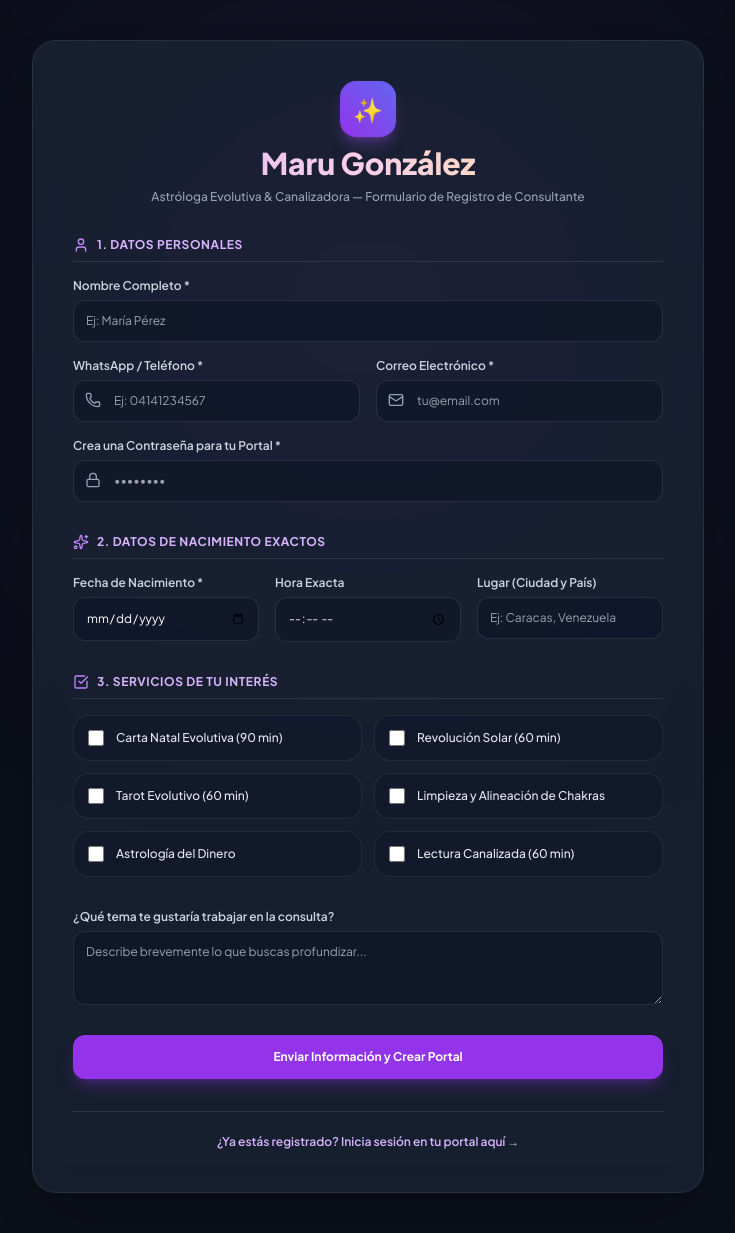
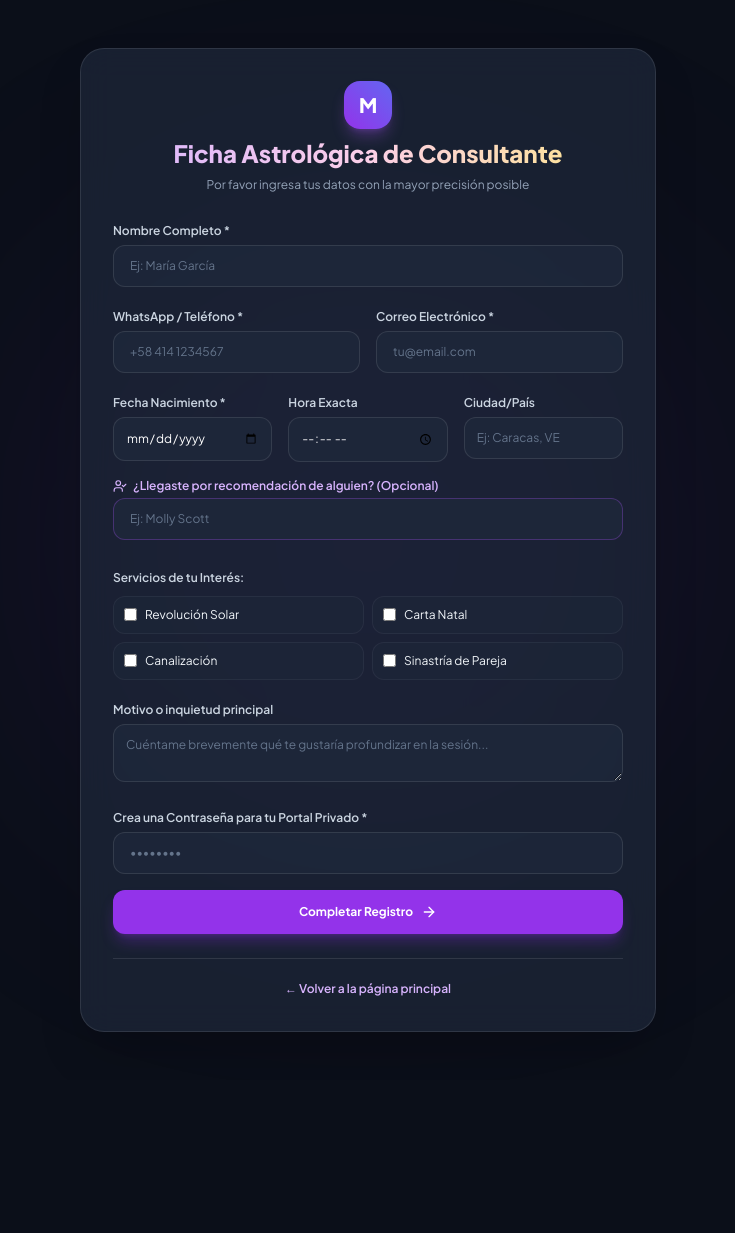
Before and after one commit to ItsVal00/Sistema, a Flask app: page /registro-form in a window 1280 px wide. Shown: the whole page, without its empty margins (272-1007 px from the left). After the commit the page ends 1032 px from the top, so only its background shows below. Run offline with Flask 3, Linux system fonts and the light colour scheme; some libraries are stand-ins or nearby versions.

Commit message:
Add referido_por field to database and public form

```diff
--- a/app.py
+++ b/app.py
@@ -121,6 +121,7 @@ def init_db():
             hora_nacimiento TEXT,
             lugar_nacimiento TEXT,
             motivo_consulta TEXT,
+            referido_por TEXT,
             password_hash TEXT,
             fecha_registro TIMESTAMP DEFAULT CURRENT_TIMESTAMP
         )
@@ -130,6 +131,8 @@ def init_db():
     columnas = [column[1] for column in cursor.fetchall()]
     if 'password_hash' not in columnas:
         cursor.execute("ALTER TABLE clientes ADD COLUMN password_hash TEXT")
+    if 'referido_por' not in columnas:
+        cursor.execute("ALTER TABLE clientes ADD COLUMN referido_por TEXT")
 
     cursor.execute('''
         CREATE TABLE IF NOT EXISTS servicios_cliente (
@@ -223,6 +226,7 @@ def registrar_cliente():
     hora_nac = request.form.get('hora_nacimiento')
     lugar_nac = request.form.get('lugar_nacimiento')
     motivo = request.form.get('motivo_consulta')
+    referido_por = request.form.get('referido_por', '').strip()
     password = request.form.get('password', '').strip()
 
     servicios_seleccionados = request.form.getlist('servicios')
@@ -233,9 +237,9 @@ def registrar_cliente():
     pwd_hash = generate_password_hash(password) if password else None
 
     cursor.execute('''
-        INSERT INTO clientes (nombre, telefono, email, fecha_nacimiento, hora_nacimiento, lugar_nacimiento, motivo_consulta, password_hash)
-        VALUES (?, ?, ?, ?, ?, ?, ?, ?)
-    ''', (nombre, telefono, email, fecha_nac, hora_nac, lugar_nac, motivo, pwd_hash))
+        INSERT INTO clientes (nombre, telefono, email, fecha_nacimiento, hora_nacimiento, lugar_nacimiento, motivo_consulta, referido_por, password_hash)
+        VALUES (?, ?, ?, ?, ?, ?, ?, ?, ?)
+    ''', (nombre, telefono, email, fecha_nac, hora_nac, lugar_nac, motivo, referido_por, pwd_hash))
 
     cliente_id = cursor.lastrowid
     for servicio in servicios_seleccionados:
@@ -367,8 +371,8 @@ def admin_dashboard():
     cursor = conn.cursor()
 
     if search_query:
-        cursor.execute("SELECT * FROM clientes WHERE nombre LIKE ? OR telefono LIKE ? OR email LIKE ? ORDER BY id DESC",
-                       (f'%{search_query}%', f'%{search_query}%', f'%{search_query}%'))
+        cursor.execute("SELECT * FROM clientes WHERE nombre LIKE ? OR telefono LIKE ? OR email LIKE ? OR referido_por LIKE ? ORDER BY id DESC",
+                       (f'%{search_query}%', f'%{search_query}%', f'%{search_query}%', f'%{search_query}%'))
     else:
         cursor.execute("SELECT * FROM clientes ORDER BY id DESC")
     clientes = [dict(row) for row in cursor.fetchall()]
@@ -475,13 +479,13 @@ def admin_dashboard():
 def exportar_clientes():
     conn = sqlite3.connect(DB_PATH)
     cursor = conn.cursor()
-    cursor.execute("SELECT id, nombre, telefono, email, fecha_nacimiento, hora_nacimiento, lugar_nacimiento, fecha_registro FROM clientes")
+    cursor.execute("SELECT id, nombre, telefono, email, fecha_nacimiento, hora_nacimiento, lugar_nacimiento, referido_por, fecha_registro FROM clientes")
     filas = cursor.fetchall()
     conn.close()
 
     output = io.StringIO()
     writer = csv.writer(output)
-    writer.writerow(['ID', 'Nombre', 'Telefono', 'Email', 'Fecha Nacimiento', 'Hora', 'Lugar', 'Fecha Registro'])
+    writer.writerow(['ID', 'Nombre', 'Telefono', 'Email', 'Fecha Nacimiento', 'Hora', 'Lugar', 'Referido Por', 'Fecha Registro'])
     writer.writerows(filas)
 
     return Response(
--- a/templates/formulario.html
+++ b/templates/formulario.html
@@ -4,179 +4,128 @@
     <meta charset="UTF-8">
     <meta name="viewport" content="width=device-width, initial-scale=1.0">
     <title>Registro de Consultante — Maru González</title>
-    <!-- Tailwind CSS CDN -->
     <script src="https://cdn.tailwindcss.com"></script>
-    <!-- Google Fonts -->
-    <link href="https://fonts.googleapis.com/css2?family=Plus+Jakarta+Sans:wght@400;500;600;700;800&display=swap" rel="stylesheet">
-    <!-- Lucide Icons -->
+    <link href="https://fonts.googleapis.com/css2?family=Plus+Jakarta+Sans:wght@300;400;500;600;700;800&display=swap" rel="stylesheet">
     <script src="https://unpkg.com/lucide@latest"></script>
-
     <style>
         body { font-family: 'Plus Jakarta Sans', sans-serif; }
-        .glass-box {
-            background: rgba(30, 41, 59, 0.65);
+        .glass-panel {
+            background: rgba(30, 41, 59, 0.7);
             backdrop-filter: blur(16px);
             border: 1px solid rgba(255, 255, 255, 0.08);
         }
-        .glass-input {
-            background: rgba(15, 23, 42, 0.8);
-            border: 1px solid rgba(255, 255, 255, 0.1);
-        }
-        .glass-input:focus {
-            border-color: #a855f7;
-            box-shadow: 0 0 15px rgba(168, 85, 247, 0.25);
-        }
-        .glass-checkbox {
-            background: rgba(15, 23, 42, 0.6);
-            border: 1px solid rgba(255, 255, 255, 0.08);
-        }
-        .glass-checkbox:hover {
-            border-color: rgba(168, 85, 247, 0.4);
-            background: rgba(168, 85, 247, 0.08);
-        }
     </style>
 </head>
-<body class="bg-[#0b0f19] text-slate-100 min-h-screen py-10 px-4 flex items-center justify-center relative overflow-x-hidden antialiased selection:bg-purple-500 selection:text-white">
+<body class="bg-[#0b0f19] text-slate-100 min-h-screen flex items-center justify-center p-4 antialiased relative overflow-x-hidden my-8">
 
-    <!-- Efecto Neón de Fondo -->
-    <div class="absolute top-1/4 left-1/2 -translate-x-1/2 -translate-y-1/2 w-[500px] h-[500px] bg-purple-600/15 rounded-full blur-[140px] pointer-events-none"></div>
+    <div class="absolute top-1/2 left-1/2 -translate-x-1/2 -translate-y-1/2 w-[500px] h-[500px] bg-purple-600/15 rounded-full blur-[140px] pointer-events-none"></div>
 
-    <div class="max-w-2xl w-full glass-box p-6 md:p-10 rounded-3xl shadow-2xl space-y-8 relative z-10 my-auto">
+    <div class="glass-panel max-w-xl w-full p-6 md:p-8 rounded-3xl shadow-2xl space-y-6 relative z-10 border border-white/10">
 
-        <!-- Header del Formulario -->
         <div class="text-center space-y-2">
-            <div class="w-14 h-14 rounded-2xl bg-gradient-to-tr from-purple-600 to-indigo-500 flex items-center justify-center font-extrabold text-white text-2xl mx-auto shadow-lg shadow-purple-500/30">
-                ✨
-            </div>
-            <h1 class="text-2xl md:text-3xl font-extrabold bg-gradient-to-r from-purple-300 via-pink-200 to-amber-200 bg-clip-text text-transparent">
-                Maru González
-            </h1>
-            <p class="text-xs text-slate-400 font-medium max-w-md mx-auto">
-                Astróloga Evolutiva & Canalizadora — Formulario de Registro de Consultante
-            </p>
+            <div class="w-12 h-12 rounded-2xl bg-gradient-to-tr from-purple-600 to-indigo-500 mx-auto flex items-center justify-center font-extrabold text-white text-xl shadow-lg shadow-purple-500/30">M</div>
+            <h1 class="text-xl md:text-2xl font-extrabold bg-gradient-to-r from-purple-300 via-pink-200 to-amber-200 bg-clip-text text-transparent">Ficha Astrológica de Consultante</h1>
+            <p class="text-xs text-slate-400">Por favor ingresa tus datos con la mayor precisión posible</p>
         </div>
 
-        <form action="/registro" method="POST" class="space-y-6">
+        <form action="/registro" method="POST" class="space-y-4">
 
-            <!-- 1. Datos Personales -->
-            <div class="space-y-4">
-                <div class="flex items-center gap-2 text-purple-300 font-bold text-xs uppercase tracking-wider border-b border-white/10 pb-2">
-                    <i data-lucide="user" class="w-4 h-4 text-purple-400"></i>
-                    <span>1. Datos Personales</span>
+            <!-- Nombre Completo -->
+            <div class="space-y-1">
+                <label for="nombre" class="text-xs font-semibold text-slate-300">Nombre Completo *</label>
+                <input type="text" id="nombre" name="nombre" required placeholder="Ej: María García" class="w-full bg-slate-800/80 border border-white/10 rounded-xl px-4 py-3 text-xs text-white placeholder-slate-500 focus:outline-none focus:ring-2 focus:ring-purple-500">
+            </div>
+
+            <!-- WhatsApp y Correo -->
+            <div class="grid grid-cols-1 md:grid-cols-2 gap-4">
+                <div class="space-y-1">
+                    <label for="telefono" class="text-xs font-semibold text-slate-300">WhatsApp / Teléfono *</label>
+                    <input type="tel" id="telefono" name="telefono" required placeholder="+58 414 1234567" class="w-full bg-slate-800/80 border border-white/10 rounded-xl px-4 py-3 text-xs text-white placeholder-slate-500 focus:outline-none focus:ring-2 focus:ring-purple-500">
                 </div>
-
-                <div>
-                    <label class="block text-xs font-semibold text-slate-300 mb-1.5">Nombre Completo *</label>
-                    <input type="text" name="nombre" required placeholder="Ej: María Pérez" class="w-full glass-input rounded-xl p-3 text-xs text-white focus:outline-none">
-                </div>
-
-                <div class="grid grid-cols-1 md:grid-cols-2 gap-4">
-                    <div>
-                        <label class="block text-xs font-semibold text-slate-300 mb-1.5">WhatsApp / Teléfono *</label>
-                        <div class="relative">
-                            <input type="tel" name="telefono" required placeholder="Ej: 04141234567" class="w-full glass-input rounded-xl p-3 pl-10 text-xs text-white focus:outline-none">
-                            <i data-lucide="phone" class="w-4 h-4 text-slate-400 absolute left-3 top-3"></i>
-                        </div>
-                    </div>
-                    <div>
-                        <label class="block text-xs font-semibold text-slate-300 mb-1.5">Correo Electrónico *</label>
-                        <div class="relative">
-                            <input type="email" name="email" required placeholder="tu@email.com" class="w-full glass-input rounded-xl p-3 pl-10 text-xs text-white focus:outline-none">
-                            <i data-lucide="mail" class="w-4 h-4 text-slate-400 absolute left-3 top-3"></i>
-                        </div>
-                    </div>
-                </div>
-
-                <div>
-                    <label class="block text-xs font-semibold text-slate-300 mb-1.5">Crea una Contraseña para tu Portal *</label>
-                    <div class="relative">
-                        <input type="password" name="password" required placeholder="••••••••" class="w-full glass-input rounded-xl p-3 pl-10 text-xs text-white focus:outline-none">
-                        <i data-lucide="lock" class="w-4 h-4 text-slate-400 absolute left-3 top-3"></i>
-                    </div>
+                <div class="space-y-1">
+                    <label for="email" class="text-xs font-semibold text-slate-300">Correo Electrónico *</label>
+                    <input type="email" id="email" name="email" required placeholder="tu@email.com" class="w-full bg-slate-800/80 border border-white/10 rounded-xl px-4 py-3 text-xs text-white placeholder-slate-500 focus:outline-none focus:ring-2 focus:ring-purple-500">
                 </div>
             </div>
 
-            <!-- 2. Datos Astrológicos -->
-            <div class="space-y-4 pt-2">
-                <div class="flex items-center gap-2 text-purple-300 font-bold text-xs uppercase tracking-wider border-b border-white/10 pb-2">
-                    <i data-lucide="sparkles" class="w-4 h-4 text-purple-400"></i>
-                    <span>2. Datos de Nacimiento Exactos</span>
+            <!-- Datos de Nacimiento -->
+            <div class="grid grid-cols-1 md:grid-cols-3 gap-4">
+                <div class="space-y-1">
+                    <label for="fecha_nacimiento" class="text-xs font-semibold text-slate-300">Fecha Nacimiento *</label>
+                    <input type="date" id="fecha_nacimiento" name="fecha_nacimiento" required class="w-full bg-slate-800/80 border border-white/10 rounded-xl px-3 py-3 text-xs text-white focus:outline-none focus:ring-2 focus:ring-purple-500">
                 </div>
-
-                <div class="grid grid-cols-1 sm:grid-cols-3 gap-4">
-                    <div>
-                        <label class="block text-xs font-semibold text-slate-300 mb-1.5">Fecha de Nacimiento *</label>
-                        <input type="date" name="fecha_nacimiento" required class="w-full glass-input rounded-xl p-3 text-xs text-white focus:outline-none">
-                    </div>
-                    <div>
-                        <label class="block text-xs font-semibold text-slate-300 mb-1.5">Hora Exacta</label>
-                        <input type="time" name="hora_nacimiento" class="w-full glass-input rounded-xl p-3 text-xs text-white focus:outline-none">
-                    </div>
-                    <div>
-                        <label class="block text-xs font-semibold text-slate-300 mb-1.5">Lugar (Ciudad y País)</label>
-                        <input type="text" name="lugar_nacimiento" placeholder="Ej: Caracas, Venezuela" class="w-full glass-input rounded-xl p-3 text-xs text-white focus:outline-none">
-                    </div>
+                <div class="space-y-1">
+                    <label for="hora_nacimiento" class="text-xs font-semibold text-slate-300">Hora Exacta</label>
+                    <input type="time" id="hora_nacimiento" name="hora_nacimiento" class="w-full bg-slate-800/80 border border-white/10 rounded-xl px-3 py-3 text-xs text-white focus:outline-none focus:ring-2 focus:ring-purple-500">
+                </div>
+                <div class="space-y-1">
+                    <label for="lugar_nacimiento" class="text-xs font-semibold text-slate-300">Ciudad/País</label>
+                    <input type="text" id="lugar_nacimiento" name="lugar_nacimiento" placeholder="Ej: Caracas, VE" class="w-full bg-slate-800/80 border border-white/10 rounded-xl px-3 py-3 text-xs text-white placeholder-slate-500 focus:outline-none focus:ring-2 focus:ring-purple-500">
                 </div>
             </div>
 
-            <!-- 3. Selección de Servicios -->
-            <div class="space-y-4 pt-2">
-                <div class="flex items-center gap-2 text-purple-300 font-bold text-xs uppercase tracking-wider border-b border-white/10 pb-2">
-                    <i data-lucide="check-square" class="w-4 h-4 text-purple-400"></i>
-                    <span>3. Servicios de tu Interés</span>
-                </div>
+            <!-- Referido por (NUEVO CAMPO) -->
+            <div class="space-y-1">
+                <label for="referido_por" class="text-xs font-semibold text-purple-300 flex items-center gap-1.5">
+                    <i data-lucide="user-check" class="w-3.5 h-3.5"></i>
+                    <span>¿Llegaste por recomendación de alguien? (Opcional)</span>
+                </label>
+                <input type="text" id="referido_por" name="referido_por" placeholder="Ej: Molly Scott" class="w-full bg-slate-800/80 border border-purple-500/30 rounded-xl px-4 py-3 text-xs text-white placeholder-slate-500 focus:outline-none focus:ring-2 focus:ring-purple-500">
+            </div>
 
-                <div class="grid grid-cols-1 md:grid-cols-2 gap-3 text-xs">
-                    <label class="flex items-center space-x-3 glass-checkbox p-3.5 rounded-2xl cursor-pointer transition">
-                        <input type="checkbox" name="servicios" value="Carta Natal Evolutiva" class="w-4 h-4 rounded border-slate-600 accent-purple-600 focus:ring-0">
-                        <span class="text-slate-200 font-medium">Carta Natal Evolutiva (90 min)</span>
+            <!-- Selección de Servicios -->
+            <div class="space-y-2 pt-2">
+                <label class="text-xs font-semibold text-slate-300">Servicios de tu Interés:</label>
+                <div class="grid grid-cols-2 gap-2 text-xs">
+                    <label class="flex items-center gap-2 bg-slate-800/50 p-2.5 rounded-xl border border-white/5 cursor-pointer hover:border-purple-500/40">
+                        <input type="checkbox" name="servicios" value="Revolución Solar" class="accent-purple-600 rounded">
+                        <span>Revolución Solar</span>
                     </label>
-
-                    <label class="flex items-center space-x-3 glass-checkbox p-3.5 rounded-2xl cursor-pointer transition">
-                        <input type="checkbox" name="servicios" value="Revolución Solar" class="w-4 h-4 rounded border-slate-600 accent-purple-600 focus:ring-0">
-                        <span class="text-slate-200 font-medium">Revolución Solar (60 min)</span>
+                    <label class="flex items-center gap-2 bg-slate-800/50 p-2.5 rounded-xl border border-white/5 cursor-pointer hover:border-purple-500/40">
+                        <input type="checkbox" name="servicios" value="Carta Natal" class="accent-purple-600 rounded">
+                        <span>Carta Natal</span>
                     </label>
-
-                    <label class="flex items-center space-x-3 glass-checkbox p-3.5 rounded-2xl cursor-pointer transition">
-                        <input type="checkbox" name="servicios" value="Tarot Evolutivo" class="w-4 h-4 rounded border-slate-600 accent-purple-600 focus:ring-0">
-                        <span class="text-slate-200 font-medium">Tarot Evolutivo (60 min)</span>
+                    <label class="flex items-center gap-2 bg-slate-800/50 p-2.5 rounded-xl border border-white/5 cursor-pointer hover:border-purple-500/40">
+                        <input type="checkbox" name="servicios" value="Canalización" class="accent-purple-600 rounded">
+                        <span>Canalización</span>
                     </label>
-
-                    <label class="flex items-center space-x-3 glass-checkbox p-3.5 rounded-2xl cursor-pointer transition">
-                        <input type="checkbox" name="servicios" value="Limpieza de Chakras" class="w-4 h-4 rounded border-slate-600 accent-purple-600 focus:ring-0">
-                        <span class="text-slate-200 font-medium">Limpieza y Alineación de Chakras</span>
-                    </label>
-
-                    <label class="flex items-center space-x-3 glass-checkbox p-3.5 rounded-2xl cursor-pointer transition">
-                        <input type="checkbox" name="servicios" value="Astrología del Dinero" class="w-4 h-4 rounded border-slate-600 accent-purple-600 focus:ring-0">
-                        <span class="text-slate-200 font-medium">Astrología del Dinero</span>
-                    </label>
-
-                    <label class="flex items-center space-x-3 glass-checkbox p-3.5 rounded-2xl cursor-pointer transition">
-                        <input type="checkbox" name="servicios" value="Lectura Canalizada" class="w-4 h-4 rounded border-slate-600 accent-purple-600 focus:ring-0">
-                        <span class="text-slate-200 font-medium">Lectura Canalizada (60 min)</span>
+                    <label class="flex items-center gap-2 bg-slate-800/50 p-2.5 rounded-xl border border-white/5 cursor-pointer hover:border-purple-500/40">
+                        <input type="checkbox" name="servicios" value="Sinastría de Pareja" class="accent-purple-600 rounded">
+                        <span>Sinastría de Pareja</span>
                     </label>
                 </div>
             </div>
 
             <!-- Motivo de Consulta -->
-            <div class="pt-2">
-                <label class="block text-xs font-semibold text-slate-300 mb-1.5">¿Qué tema te gustaría trabajar en la consulta?</label>
-                <textarea name="motivo_consulta" rows="3" placeholder="Describe brevemente lo que buscas profundizar..." class="w-full glass-input rounded-xl p-3 text-xs text-white focus:outline-none"></textarea>
+            <div class="space-y-1">
+                <label for="motivo_consulta" class="text-xs font-semibold text-slate-300">Motivo o inquietud principal</label>
+                <textarea id="motivo_consulta" name="motivo_consulta" rows="2" placeholder="Cuéntame brevemente qué te gustaría profundizar en la sesión..." class="w-full bg-slate-800/80 border border-white/10 rounded-xl p-3 text-xs text-white placeholder-slate-500 focus:outline-none focus:ring-2 focus:ring-purple-500"></textarea>
             </div>
 
-            <button type="submit" class="w-full bg-purple-600 hover:bg-purple-500 text-white font-bold py-3.5 px-4 rounded-xl transition shadow-lg shadow-purple-600/30 text-xs mt-4">
-                Enviar Información y Crear Portal
+            <!-- Contraseña para su Portal -->
+            <div class="space-y-1">
+                <label for="password" class="text-xs font-semibold text-slate-300">Crea una Contraseña para tu Portal Privado *</label>
+                <input type="password" id="password" name="password" required placeholder="••••••••" class="w-full bg-slate-800/80 border border-white/10 rounded-xl px-4 py-3 text-xs text-white placeholder-slate-500 focus:outline-none focus:ring-2 focus:ring-purple-500">
+            </div>
+
+            <!-- Botón Submit -->
+            <button type="submit" class="w-full bg-purple-600 hover:bg-purple-500 text-white font-bold py-3.5 rounded-xl transition shadow-lg shadow-purple-600/30 text-xs mt-4 flex items-center justify-center gap-2">
+                <span>Completar Registro</span>
+                <i data-lucide="arrow-right" class="w-4 h-4"></i>
             </button>
+
         </form>
 
         <div class="text-center border-t border-white/10 pt-4">
-            <a href="/mi-cuenta" class="text-xs text-purple-300 hover:text-purple-200 font-semibold transition">
-                ¿Ya estás registrado? Inicia sesión en tu portal aquí →
+            <a href="/" class="text-xs text-purple-300 hover:text-purple-200 font-semibold transition">
+                ← Volver a la página principal
             </a>
         </div>
+
     </div>
 
-    <script>lucide.createIcons();</script>
+    <script>
+        lucide.createIcons();
+    </script>
 </body>
 </html>
```
Also changed, not shown: database.db.
